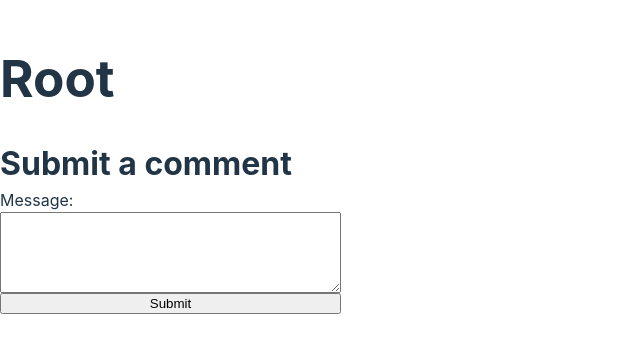
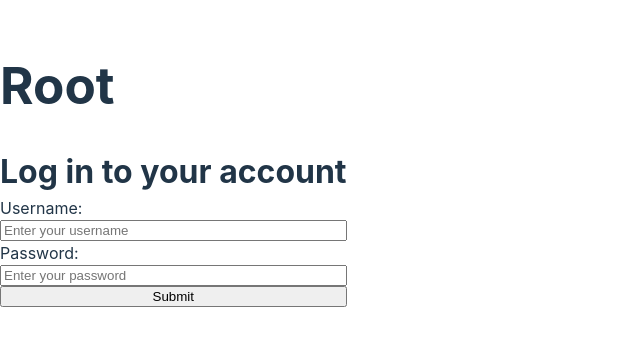
Before and after one commit to zakrnem/blog_frontend, a React (Vite) app: page / in a window 1280 px wide. Shown: the part 235-588 px from the top of the page, without its empty margins (0-640 px from the left). Built offline with nearby package versions, Linux system fonts and the light colour scheme.

Commit message:
Implement login form layout

```diff
--- /dev/null
+++ b/src/LoginForm/LoginForm.jsx
@@ -0,0 +1,27 @@
+import styles from "./LoginForm.module.css"
+
+function LoginForm() {
+    const handleSubmit = (e) => {
+        e.preventDefault()
+        const username = e.target.querySelector("#username").value
+        const password = e.target.querySelector("#password").value
+        console.log([username, password])
+        // Add fetch logic
+    }
+    return (
+        <>
+        <div className={styles.title}>Log in to your account</div>
+        <form onSubmit={handleSubmit} className={styles.form}>
+            <label htmlFor="username">Username: </label>
+            <input type="text" id="username" placeholder="Enter your username" />
+
+            <label htmlFor="password">Password: </label>
+            <input type="password" id="password" placeholder="Enter your password" />
+
+            <input type="submit" />
+        </form>
+        </>
+    )
+}
+
+export default LoginForm
--- /dev/null
+++ b/src/LoginForm/LoginForm.module.css
@@ -0,0 +1,8 @@
+.form {
+    display: grid;
+}
+
+.title {
+    font-weight: bolder;
+    font-size: 2rem;
+}
--- a/src/Root/Root.jsx
+++ b/src/Root/Root.jsx
@@ -1,6 +1,7 @@
 import Homepage from "../Homepage/Homepage";
 import Post from "../Post/Post";
 import CommentForm from "../CommentForm/CommentForm";
+import LoginForm from "../LoginForm/LoginForm"
 
 function Root() {
   const apiURL =
@@ -8,7 +9,8 @@ function Root() {
   return (
     <div>
       <h1>Root</h1>
-      <CommentForm apiURL={apiURL} />
+      <LoginForm />
+      {/* <CommentForm apiURL={apiURL} /> */}
       {/* <Post apiURL={apiURL} /> */}
       {/* <Homepage /> */}
     </div>
```
